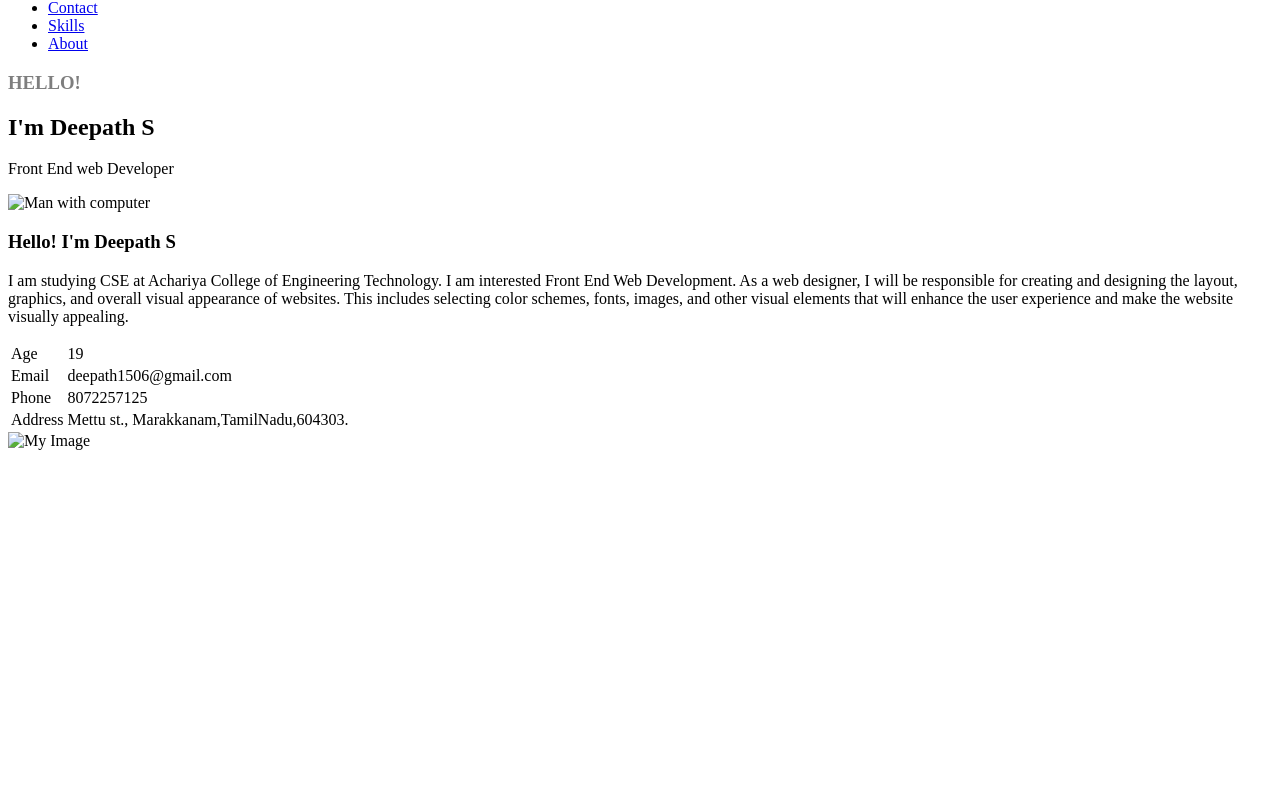
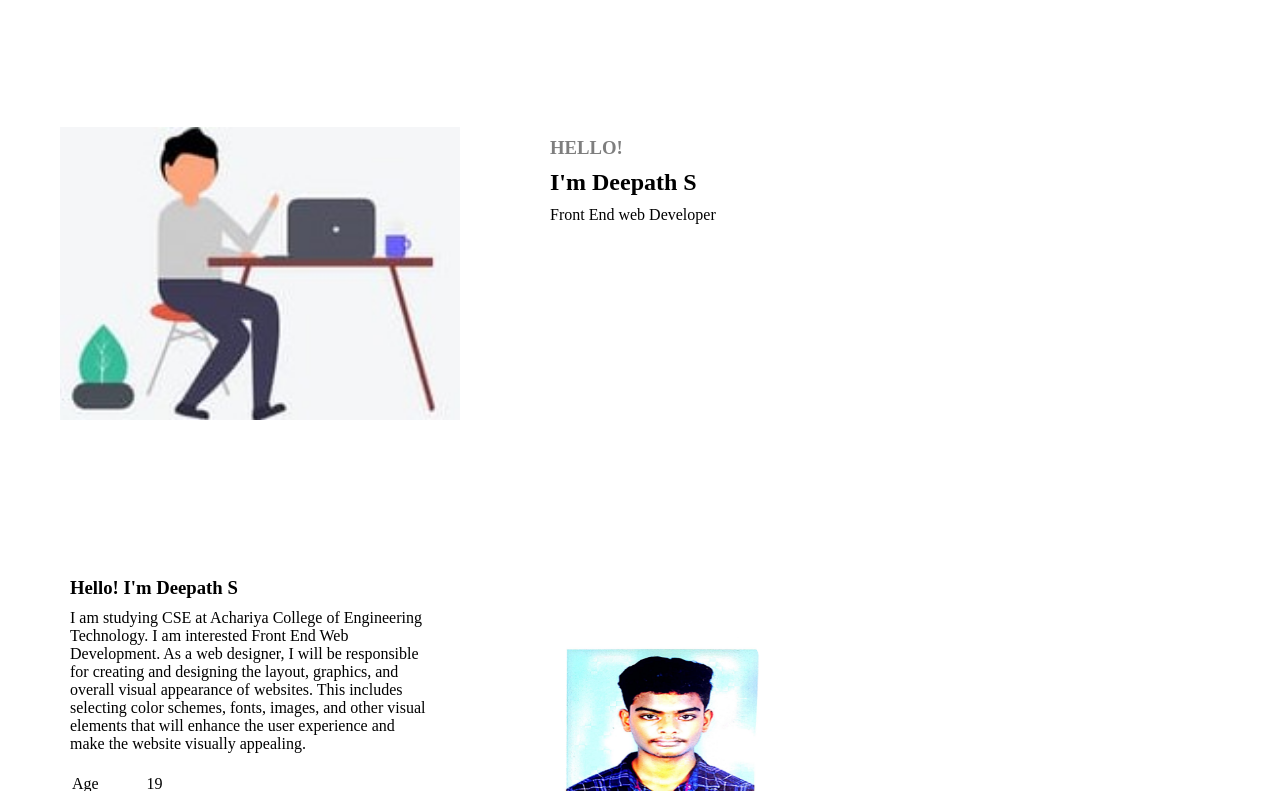
Before and after one commit to deepath15/Internship-2, a plain HTML site: page index.html in a window 1280 px wide. Shown: the part 81-872 px from the top of the page. Before the commit the page ends 800 px from the top, so only its background shows below. Drawn offline with Linux system fonts and the light colour scheme; the site is published under a folder, as on GitHub Pages, so addresses that start at the root find nothing.

Commit message:
Update index.html

```diff
--- a/index.html
+++ b/index.html
@@ -5,7 +5,7 @@
     <meta http-equiv="X-UA-Compatible" content="IE=edge">
     <meta name="viewport" content="width=device-width, initial-scale=1.0">
     <title>Deepath | Portfolio</title>
-    <link rel="stylesheet" href="/index.css">
+    <link rel="stylesheet" href="./index.css">
 </head>
 <body>
 <div class="container">
@@ -13,9 +13,9 @@
         <h1>Deepath </h1>
         <nav>
             <ul>
-                <li><a href="/contact.html">Contact</a></li>
-                <li><a href="/skills.html">Skills</a></li>
-                <li><a href="/about.html">About</a></li>
+                <li><a href="./contact.html">Contact</a></li>
+                <li><a href="./skills.html">Skills</a></li>
+                <li><a href="./about.html">About</a></li>
             </ul>
         </nav>
     </header>
@@ -27,7 +27,7 @@
         <p>Front End web Developer</p>
 
     </div>
-    <div class="mid-con-img"><img src="/crop.jpeg" alt="Man with computer">
+    <div class="mid-con-img"><img src="./crop.jpeg" alt="Man with computer">
     </div>
 
     <div class="con-bot">
@@ -58,7 +58,7 @@
         </tr>
     </table>
 
-    <img class="con-bot-img" src="/deepath.jpg" alt="My Image">
+    <img class="con-bot-img" src="./deepath.jpg" alt="My Image">
 </div>
 
 </div>
```
